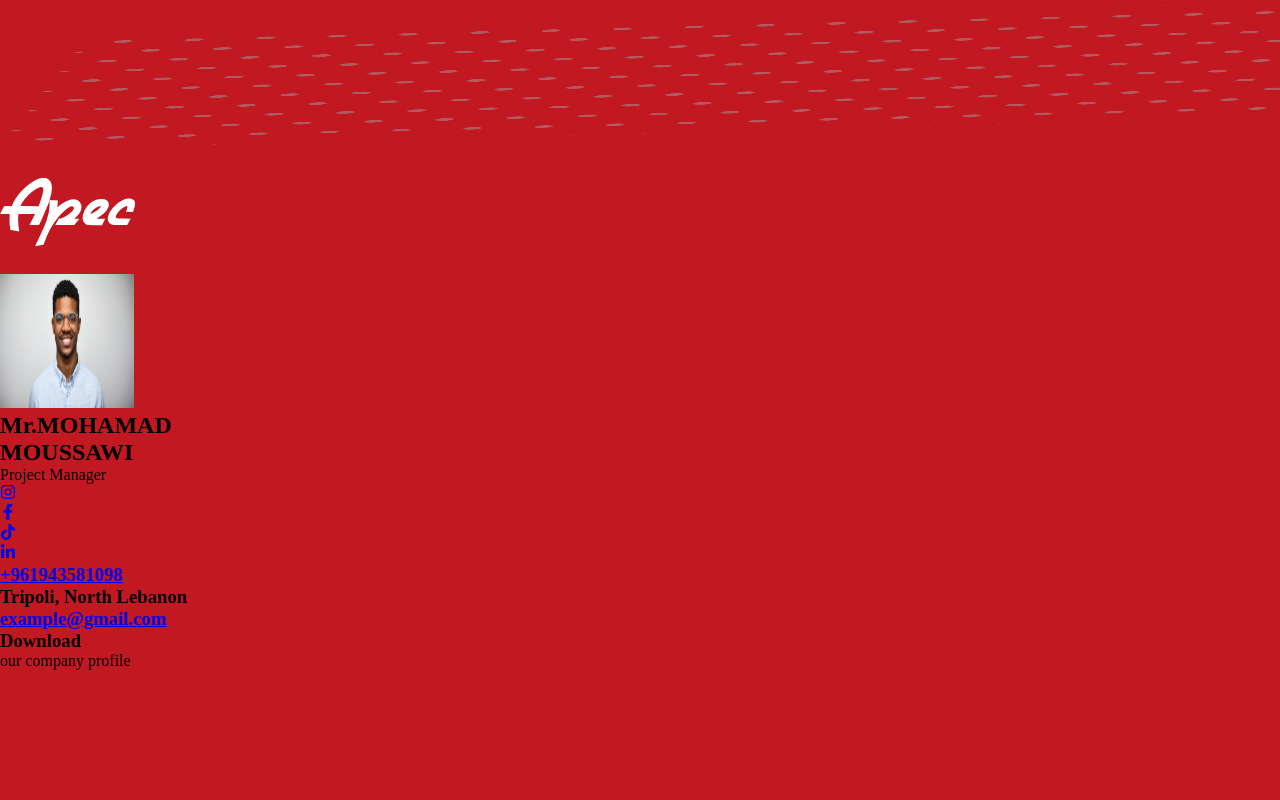
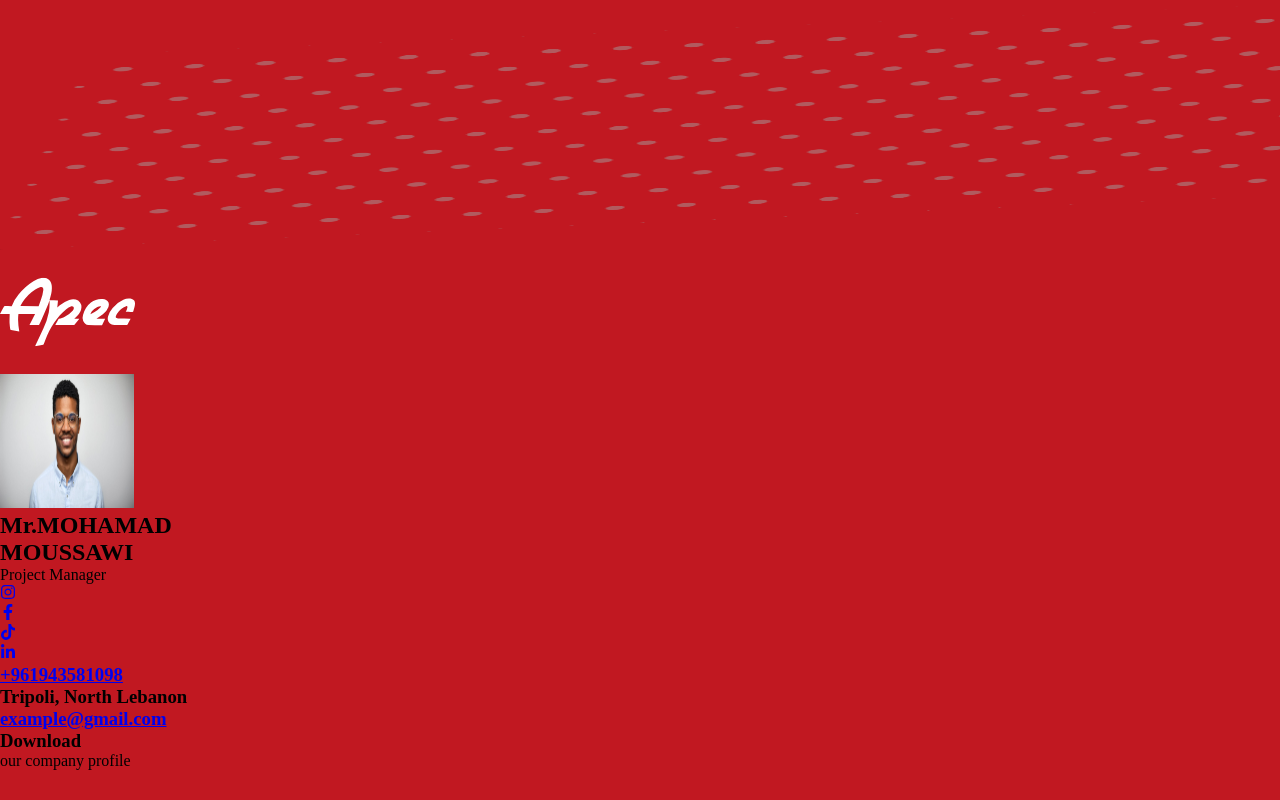
Before and after one commit to Abdullatif-K123/personal-apec, a Next.js app: page / in a window 1280 px wide. Built offline with nearby package versions, Linux system fonts and the light colour scheme.

Commit message:
made some change on doted background

```diff
--- a/components/home/PersonalInfo.jsx
+++ b/components/home/PersonalInfo.jsx
@@ -15,7 +15,7 @@
       <Image
         src={doted}
         width={window.innerWidth + 100}
-        height={150}
+        height={250}
         className="dotedImage"
       />
       <Image src={apecWhite} width={135.28} height={116} />
```
